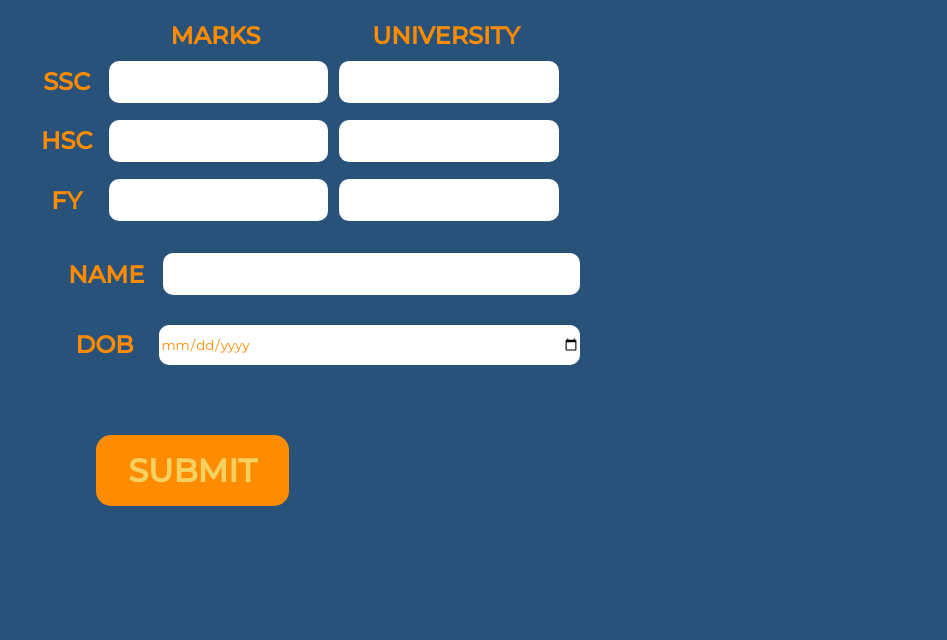
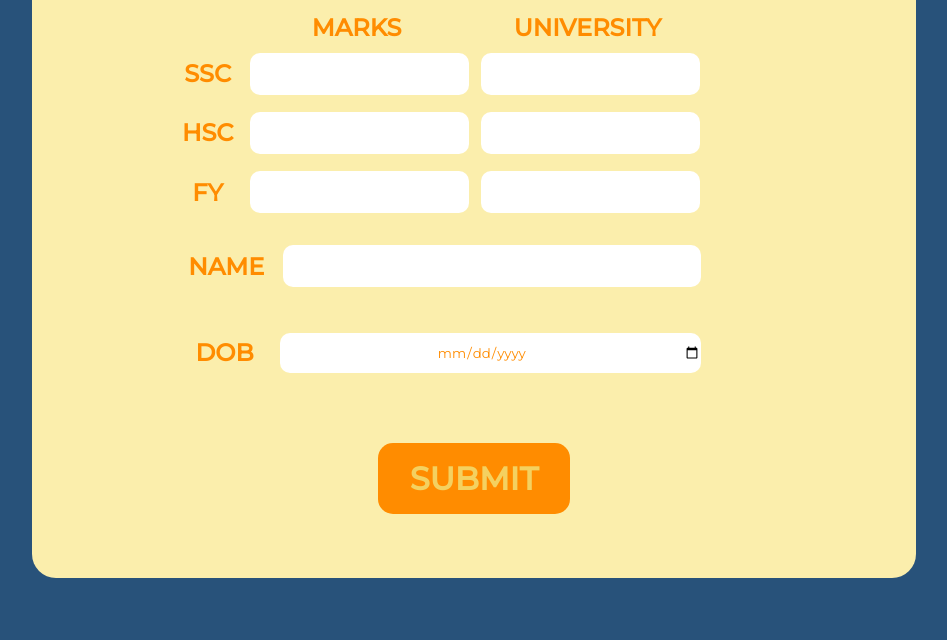
Before and after one commit to FiddleBlink/Student-Information-Form, a plain HTML site: page index.html in a window 1280 px wide. Shown: the part 176-816 px from the top of the page, without its empty margins (166-1113 px from the left). Drawn offline with Linux system fonts and the light colour scheme.

Commit message:
Update index.css

```diff
--- a/index.css
+++ b/index.css
@@ -11,7 +11,7 @@ body{
     min-height: 100vh;
 }
 
-div{
+form{
     border-radius:1.5em;
     width: 70%;
     display: flex;
@@ -46,6 +46,7 @@ table input{
     border-radius: 10px;
     width: 95%;
     transition: 0.2s;
+    text-align: center;
 }
 
 table input:hover{
@@ -58,6 +59,7 @@ section input{
     border: none;
     border-radius: 10px;
     transition: 0.2s;
+    text-align: center;
 }
 
 section input:hover{
```
